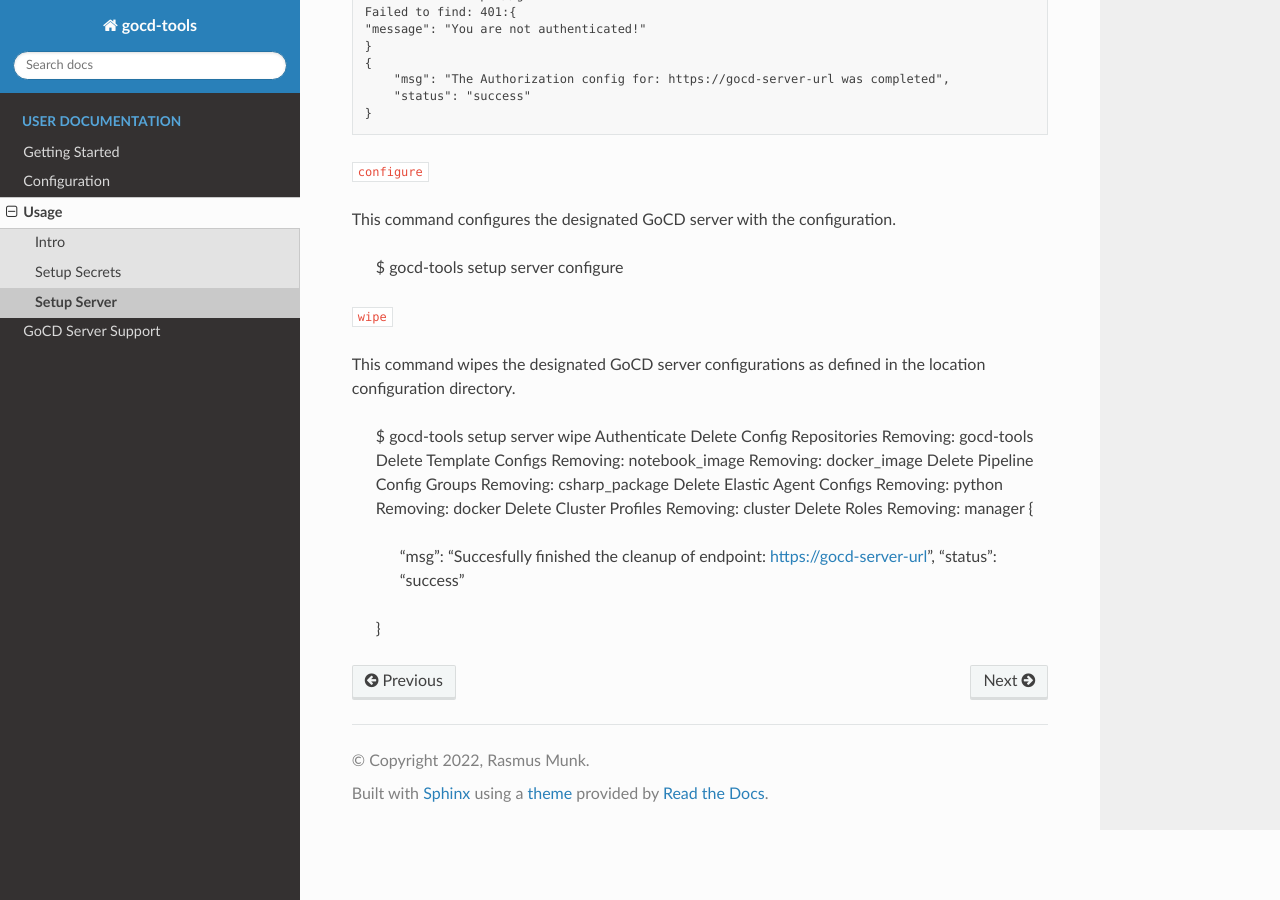
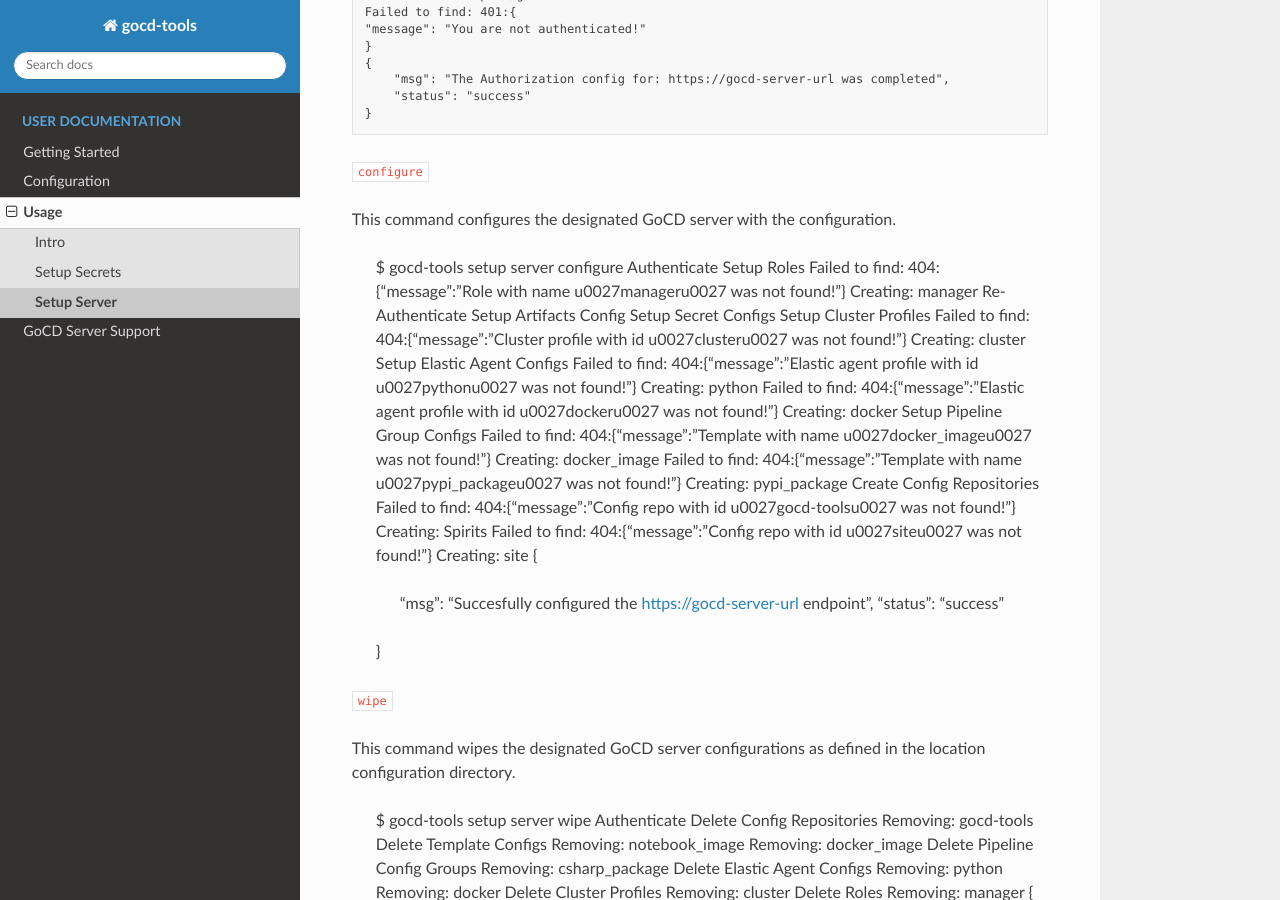
Before and after one commit to rasmunk/gocd-tools, a Sphinx documentation site: the page built from docs/source/user/usage/gocd_setup_server.rst, in a window 1280 px wide and 900 px high, scrolled down 631 px. Built offline with Sphinx 7.4.7 and the Read the Docs theme 2.0.0, drawn with Linux system fonts in a browser that asks for light colours.

Commit message:
Add docs server configure example output

```diff
--- a/docs/source/user/usage/gocd_setup_server.rst
+++ b/docs/source/user/usage/gocd_setup_server.rst
@@ -36,7 +36,35 @@
 This command configures the designated GoCD server with the configuration.
 
     $ gocd-tools setup server configure
-
+    Authenticate
+    Setup Roles
+    Failed to find: 404:{"message":"Role with name \u0027manager\u0027 was not found!"}
+    Creating: manager
+    Re-Authenticate
+    Setup Artifacts Config
+    Setup Secret Configs
+    Setup Cluster Profiles
+    Failed to find: 404:{"message":"Cluster profile with id \u0027cluster\u0027 was not found!"}
+    Creating: cluster
+    Setup Elastic Agent Configs
+    Failed to find: 404:{"message":"Elastic agent profile with id \u0027python\u0027 was not found!"}
+    Creating: python
+    Failed to find: 404:{"message":"Elastic agent profile with id \u0027docker\u0027 was not found!"}
+    Creating: docker
+    Setup Pipeline Group Configs
+    Failed to find: 404:{"message":"Template with name \u0027docker_image\u0027 was not found!"}
+    Creating: docker_image
+    Failed to find: 404:{"message":"Template with name \u0027pypi_package\u0027 was not found!"}
+    Creating: pypi_package
+    Create Config Repositories
+    Failed to find: 404:{"message":"Config repo with id \u0027gocd-tools\u0027 was not found!"}
+    Creating: Spirits
+    Failed to find: 404:{"message":"Config repo with id \u0027site\u0027 was not found!"}
+    Creating: site
+    {
+        "msg": "Succesfully configured the https://gocd-server-url endpoint",
+        "status": "success"
+    }
 
 ``wipe``
 
```
